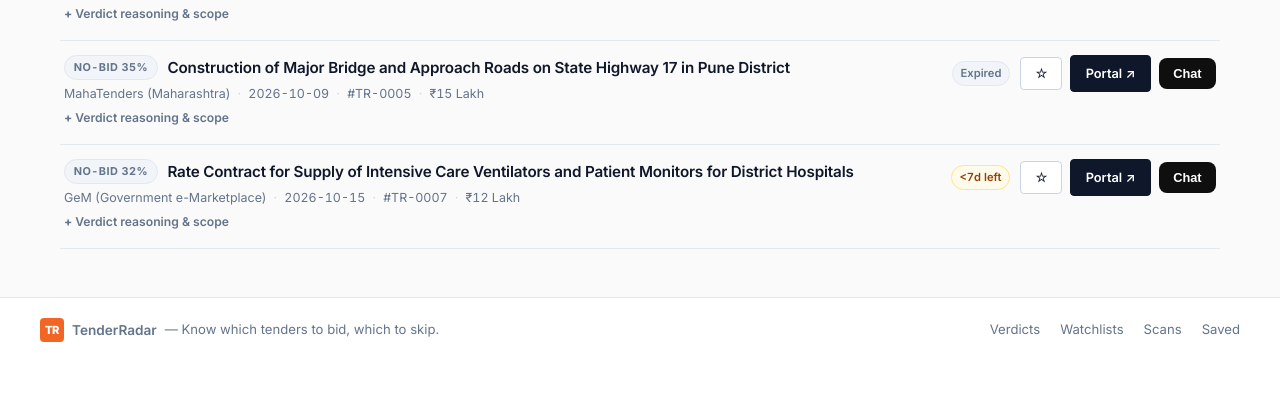
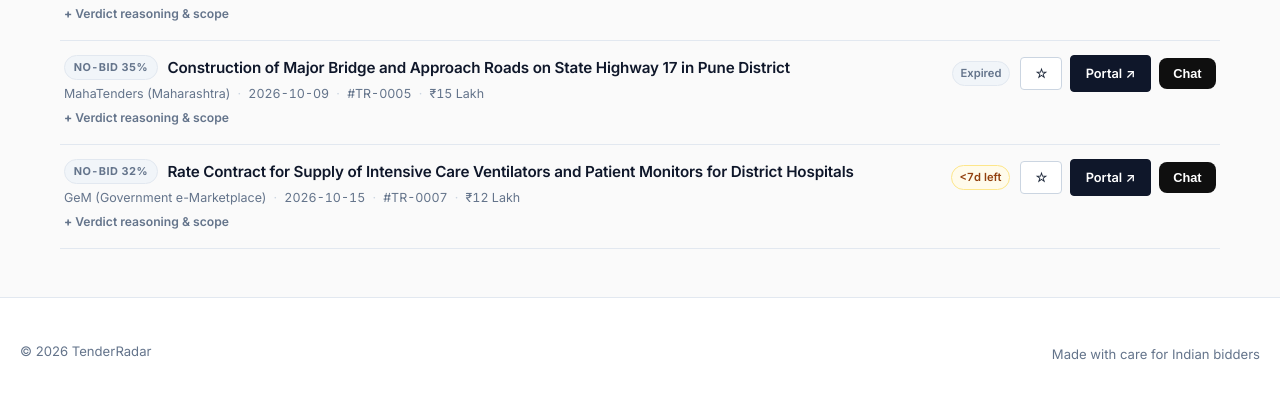
Before and after one commit to Sourabh-Kumar04/TenderRadar, a FastAPI app: page / in a window 1280 px wide. Shown: the part 1884-2295 px from the top of the page. Before the commit the page ends 2226 px from the top, so only its background shows below. Run offline with FastAPI, Linux system fonts and the light colour scheme; data comes from the database, SQL or seed files in the repository; data that the repository does not hold is empty.

Commit message:
fix: minimal copyright footer

```diff
--- a/app/templates/base.html
+++ b/app/templates/base.html
@@ -63,18 +63,9 @@
 
   <!-- Footer -->
   <footer class="footer">
-    <div class="footer-container" style="display: flex; justify-content: space-between; align-items: center; flex-wrap: wrap; gap: 0.75rem;">
-      <div style="display: flex; align-items: center; gap: 0.5rem;">
-        <div class="brand-logo" style="width: 24px; height: 24px; font-size: 0.7rem;">TR</div>
-        <span style="font-weight: 600; font-size: 0.85rem;">TenderRadar</span>
-        <span style="color: var(--text-muted); font-size: 0.82rem;">— Know which tenders to bid, which to skip.</span>
-      </div>
-      <div style="display: flex; gap: 1.25rem; font-size: 0.82rem;">
-        <a href="/" style="color: var(--text-muted);">Verdicts</a>
-        <a href="/watchlists" style="color: var(--text-muted);">Watchlists</a>
-        <a href="/scans" style="color: var(--text-muted);">Scans</a>
-        <a href="/saved" style="color: var(--text-muted);">Saved</a>
-      </div>
+    <div class="footer-container" style="text-align: center; padding: 1.5rem 0; font-size: 0.82rem; color: var(--text-muted);">
+      <div style="margin-bottom: 0.35rem;">&copy; 2026 TenderRadar</div>
+      <div>Made with care for Indian bidders</div>
     </div>
   </footer>
 
```
